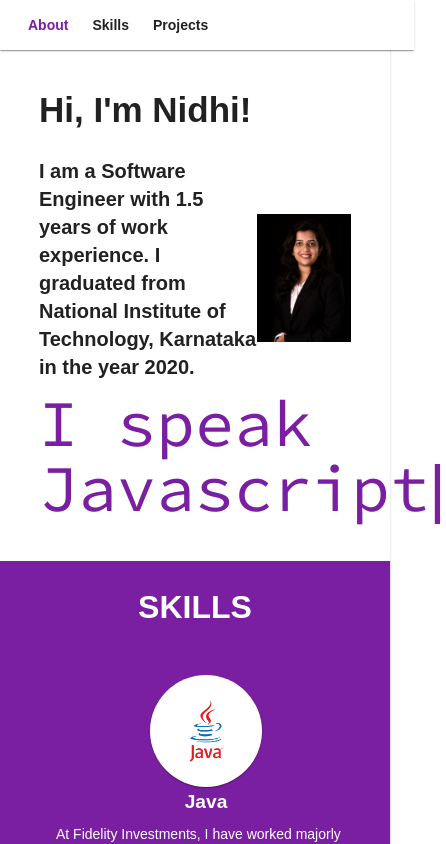
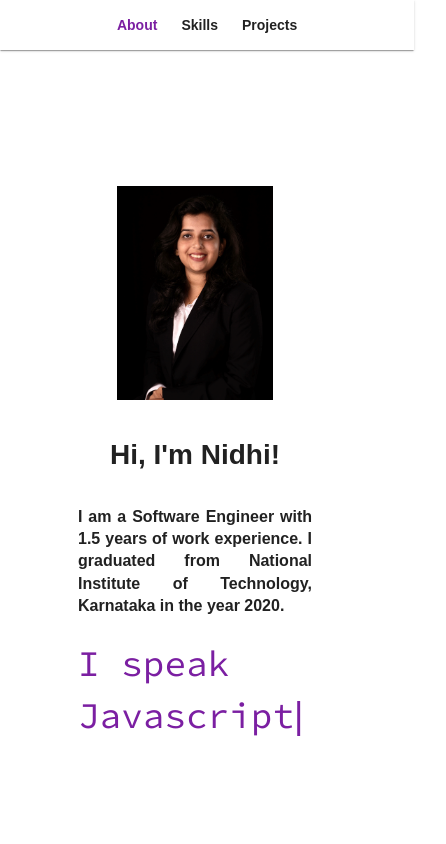
Before and after one commit to nidhiraj98/portfolio, an Angular app: page / in a window 390 px wide. Shown: the top 844 px of the page, 446 px wide, since content can reach past the window. Built offline with nearby package versions, Linux system fonts and the light colour scheme.

Commit message:
Responsive

```diff
--- a/src/app/app.component.css
+++ b/src/app/app.component.css
@@ -36,5 +36,16 @@
 
 .content-section {
     /* scroll-margin-top: 50px; */
+    min-height: calc(100vh - 50px);
     padding-top: 50px;
+
+    display: flex;
+    align-items: center;
+    justify-content: center;
 }
+
+@media screen and (max-width: 500px) {
+    .navbar {
+        justify-content: center;
+    }
+}
--- a/src/app/introduction/introduction.component.css
+++ b/src/app/introduction/introduction.component.css
@@ -4,11 +4,11 @@
     align-items: center;
 
     width: 80%;
-    margin: 50px auto;
+    margin: auto;
 }
 
 .intro-image {
-    width: 30%;
+    width: 35%;
 }
 
 .intro-image > img {
@@ -17,24 +17,28 @@
 }
 
 .intro-text {
-    width: 70%;
+    width: 60%;
+}
+
+.intro-text>div {
+    margin-top: 20px;
 }
 
 .intro-text .name {
     font-weight: bold;
-    font-size: 35px;
+    font-size: 3.5rem;
+    line-height: 3.5rem;
 
     height: 45px;
 }
 
 .intro-text .languages {
     color: var(--color-accent);
-    font-size: 65px;
-    line-height: 65px;
+    font-size: 6.5rem;
+    line-height: 6.5rem;
 
     display: flex;
     flex-wrap: wrap;
-    margin-top: 10px;
 }
 
 .intro-text .languages div {
@@ -43,7 +47,31 @@
 }
 
 .intro-text .about {
-    font-size: 20px;
-    line-height: 28px;
+    font-size: 2rem;
+    line-height: 2.8rem;
     font-weight: bold;
+    text-align: justify;
 }
+
+@media screen and (max-width: 700px) {
+    .intro-container {
+        flex-direction: column-reverse;
+        width: 100%;
+    }
+
+    .intro-text {
+        margin-top: 2rem;
+    }
+
+    .intro-text .languages {
+        font-size: 4.5rem;
+    }
+
+    .intro-text .name {
+        text-align: center;
+    }
+
+    .intro-image {
+        width: 40%;
+    }
+}
--- a/src/app/introduction/introduction.component.html
+++ b/src/app/introduction/introduction.component.html
@@ -1,6 +1,6 @@
 <div class="intro-container">
     <div class="intro-text">
-        <p class="name">Hi, I'm Nidhi!</p>
+        <div class="name">Hi, I'm Nidhi!</div>
         <div class="about">
             I am a Software Engineer with {{yearsOfExp}} years of work experience. I graduated from National Institute of Technology, Karnataka in the year 2020.
         </div>
--- a/src/app/skills/skill-item/skill-item.component.css
+++ b/src/app/skills/skill-item/skill-item.component.css
@@ -16,6 +16,8 @@
     display: flex;
     align-items: center;
     justify-content: center;
+
+    margin: 15px 0;
 }
 
 .logo>.medium{
@@ -33,7 +35,7 @@
 .title {
     color: var(--color-white);
     font-weight: bold;
-    font-size: 1.2rem;
+    font-size: 2rem;
 
     text-align: center;
     margin-top: 5px;
@@ -43,4 +45,5 @@
     color: var(--color-white);
 
     width: 300px;
+    text-align: justify;
 }
--- a/src/app/skills/skills.component.css
+++ b/src/app/skills/skills.component.css
@@ -3,8 +3,6 @@
     justify-content: space-evenly;
     flex-wrap: wrap;
     align-items: center;
-
-    padding: 20px;
 }
 
 .skills-section {
@@ -17,6 +15,6 @@
     color: var(--color-white);
     font-weight: bold;
 
-    font-size: 2rem;
+    font-size: 3rem;
     margin-top: 20px;
 }
--- a/src/styles.css
+++ b/src/styles.css
@@ -1,5 +1,7 @@
 /* You can add global styles to this file, and also import other style files */
-
+html {
+    font-size: 10px;
+}
 html, body { height: 100%; }
 body { margin: 0; font-family: Roboto, "Helvetica Neue", sans-serif; }
 
@@ -10,3 +12,9 @@ body { margin: 0; font-family: Roboto, "Helvetica Neue", sans-serif; }
 .source-code {
     font-family: "Source Code Pro" !important;
 }
+
+@media screen and (max-width: 1000px) {
+    html {
+        font-size: 8px;
+    }
+}
```
Also changed, not shown: 1 other file (tests, documents, lock files or other folders).
